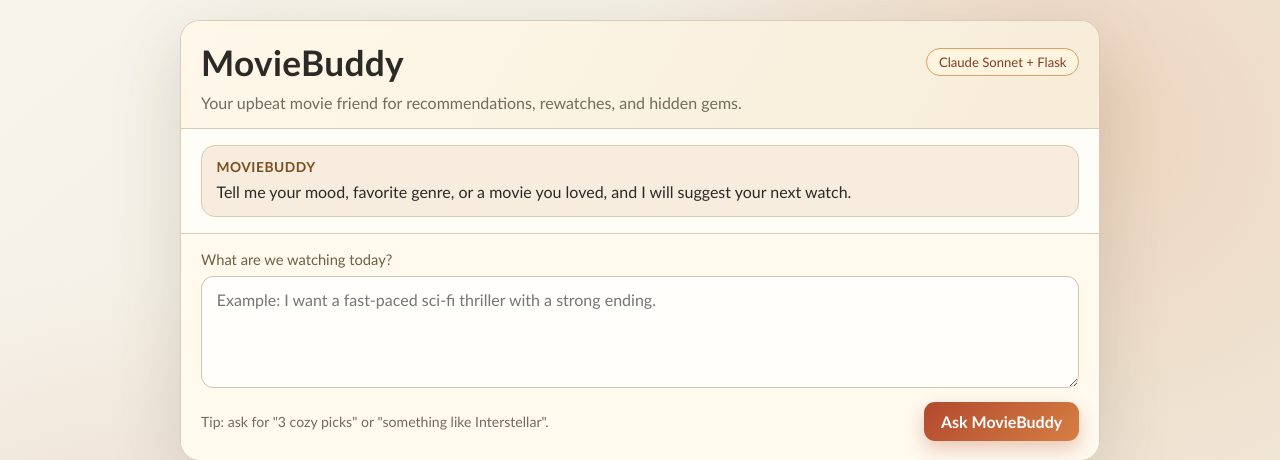
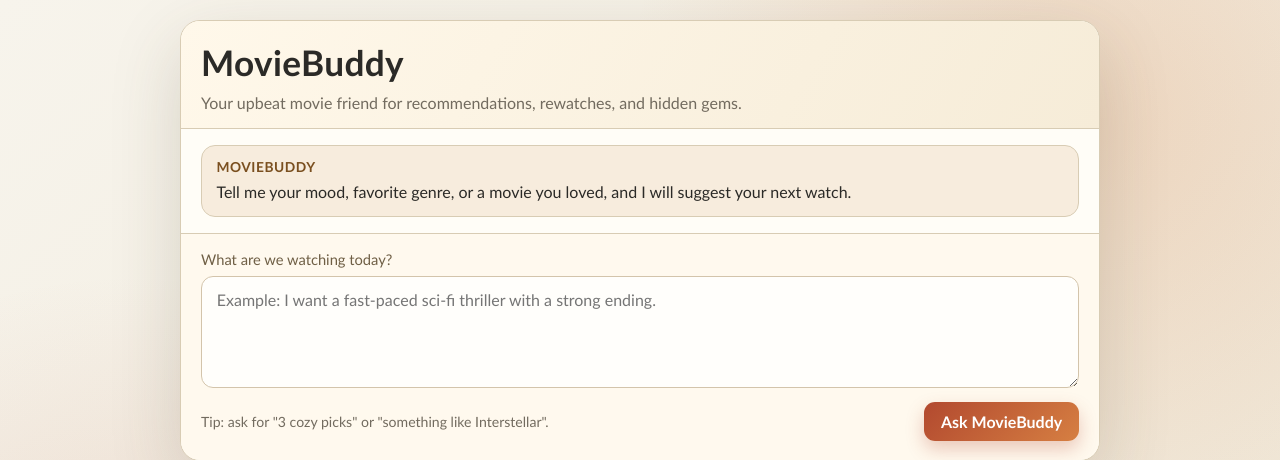
Before and after one commit to AdetayoKalejaiye/moviebuddy, a Flask app: page / in a window 1280 px wide. Shown: the top 460 px of the page. Run offline with Flask 2, Linux system fonts and the light colour scheme.

Commit message:
Remove the tag line "Claude Sonnet + Flask" from the header in index.html

```diff
--- a/templates/index.html
+++ b/templates/index.html
@@ -220,7 +220,6 @@
       <header class="hero">
         <div class="title-row">
           <h1>MovieBuddy</h1>
-          <span class="tag">Claude Sonnet + Flask</span>
         </div>
         <p class="subtitle">Your upbeat movie friend for recommendations, rewatches, and hidden gems.</p>
       </header>
```
